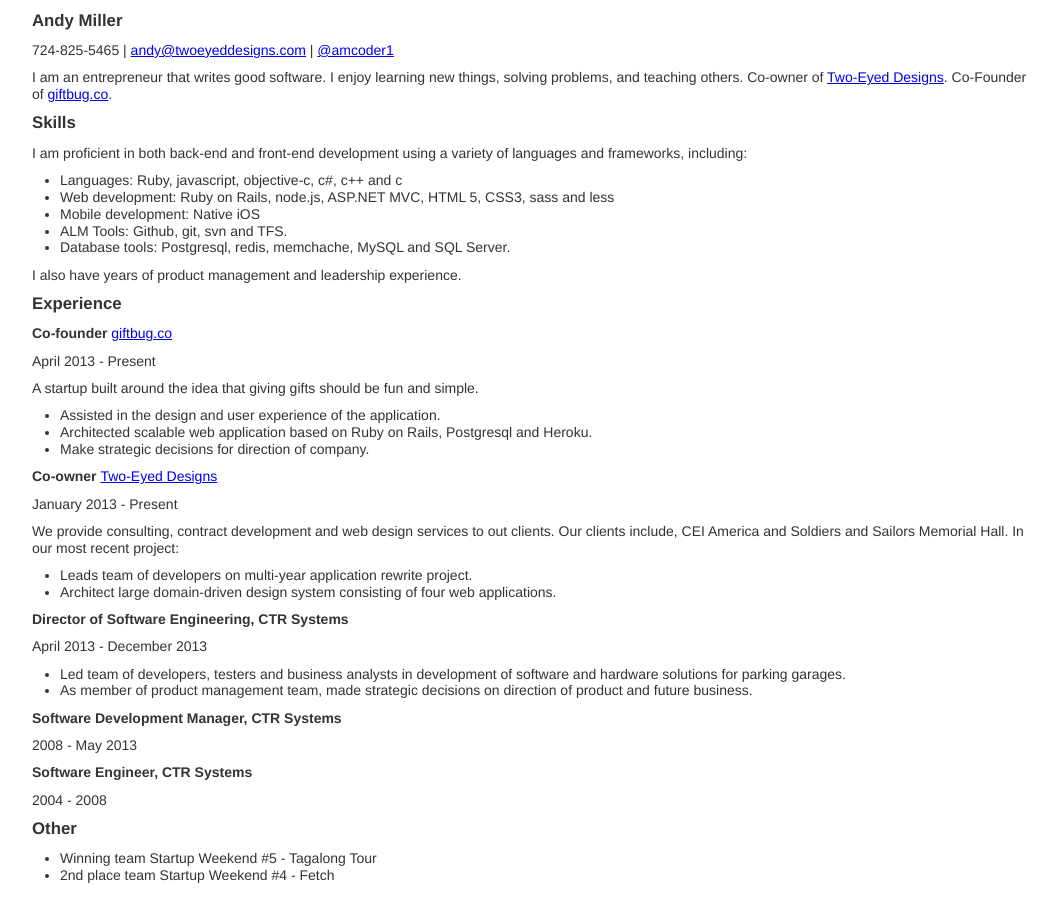
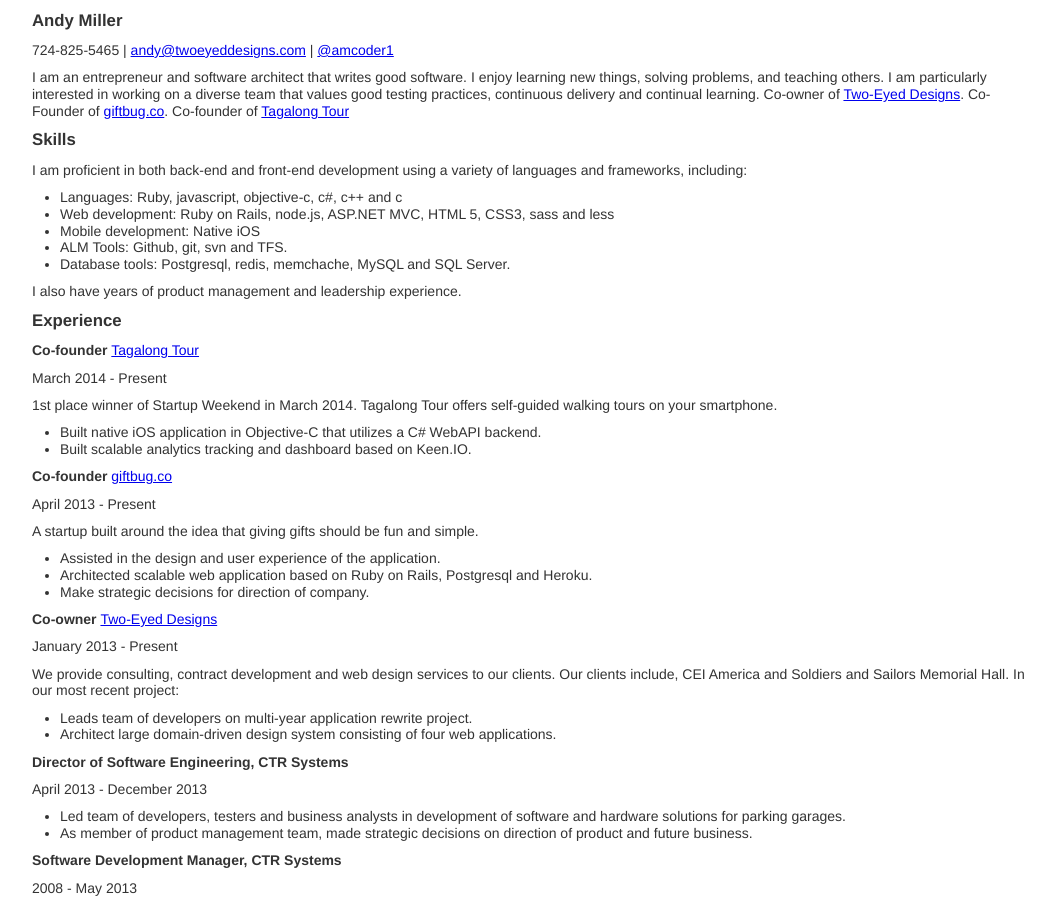
Before and after one commit to amcoder/resume, a plain HTML site: page index.html in a window 1280 px wide. Shown: the top 900 px of the page, without its empty margins (108-1165 px from the left). Drawn offline with Linux system fonts and the light colour scheme.

Commit message:
Update resume for TopTal interview

```diff
--- a/index.html
+++ b/index.html
@@ -57,23 +57,30 @@
 
         </p>
         <p>
-          I am an entrepreneur that writes good software. I enjoy learning new things, solving problems,
-          and teaching others. Co-owner of <a href="http://twoeyeddesigns.com">Two-Eyed Designs</a>.
+          I am an entrepreneur and software architect that writes good software.
+          I enjoy learning new things, solving problems, and teaching others. I
+          am particularly interested in working on a diverse team that values
+          good testing practices, continuous delivery and continual learning.
+          Co-owner of <a href="http://twoeyeddesigns.com">Two-Eyed Designs</a>.
           Co-Founder of <a href="http://giftbug.co">giftbug.co</a>.
+          Co-founder of <a href="http://tagalongtour.com">Tagalong Tour</a>
         </p>
       </section>
 
       <section id="skills">
         <h1>Skills</h1>
         <p>
-          I am proficient in both back-end and front-end development using a variety of languages and frameworks, including:
+          I am proficient in both back-end and front-end development using a
+          variety of languages and frameworks, including:
         </p>
         <ul>
           <li>Languages: Ruby, javascript, objective-c, c#, c++ and c</li>
-          <li>Web development: Ruby on Rails, node.js, ASP.NET MVC, HTML 5, CSS3, sass and less</li>
+          <li>Web development: Ruby on Rails, node.js, ASP.NET MVC, HTML 5,
+            CSS3, sass and less</li>
           <li>Mobile development: Native iOS</li>
           <li>ALM Tools: Github, git, svn and TFS.</li>
-          <li>Database tools: Postgresql, redis, memchache, MySQL and SQL Server.</li>
+          <li>Database tools: Postgresql, redis, memchache, MySQL and SQL
+            Server.</li>
         </ul>
 
         <p>
@@ -86,15 +93,35 @@
 
         <section class="job">
           <h1>
+            Co-founder <a href="http://tagalongtour.com">Tagalong Tour</a>
+          </h1>
+          <p class="timeframe">March 2014 - Present</p>
+          <p>
+            1st place winner of Startup Weekend in March 2014. Tagalong Tour
+            offers self-guided walking tours on your smartphone.
+          </p>
+          <ul>
+            <li>Built native iOS application in Objective-C that utilizes a C#
+              WebAPI backend.</li>
+            <li>Built scalable analytics tracking and dashboard based on
+              Keen.IO.</li>
+          </ul>
+        </section>
+
+        <section class="job">
+          <h1>
             Co-founder <a href="http://giftbug.co">giftbug.co</a>
           </h1>
           <p class="timeframe">April 2013 - Present</p>
           <p>
-            A startup built around the idea that giving gifts should be fun and simple.
+            A startup built around the idea that giving gifts should be fun and
+            simple.
           </p>
           <ul>
-            <li>Assisted in the design and user experience of the application.</li>
-            <li>Architected scalable web application based on Ruby on Rails, Postgresql and Heroku.</li>
+            <li>Assisted in the design and user experience of the
+              application.</li>
+            <li>Architected scalable web application based on Ruby on Rails,
+              Postgresql and Heroku.</li>
             <li>Make strategic decisions for direction of company.</li>
           </ul>
         </section>
@@ -105,13 +132,15 @@
           </h1>
           <p class="timeframe">January 2013 - Present</p>
           <p>
-            We provide consulting, contract development and web design services to out clients.
-            Our clients include, CEI America and Soldiers and Sailors Memorial Hall.
-            In our most recent project:
+            We provide consulting, contract development and web design services
+            to our clients. Our clients include, CEI America and Soldiers and
+            Sailors Memorial Hall. In our most recent project:
           </p>
           <ul>
-            <li>Leads team of developers on multi-year application rewrite project.</li>
-            <li>Architect large domain-driven design system consisting of four web applications.</li>
+            <li>Leads team of developers on multi-year application rewrite
+              project.</li>
+            <li>Architect large domain-driven design system consisting of four
+              web applications.</li>
           </ul>
         </section>
 
@@ -122,12 +151,13 @@
           <p class="timeframe">April 2013 - December 2013</p>
           <ul>
             <li>
-              Led team of developers, testers and business analysts in development
-              of software and hardware solutions for parking garages.
+              Led team of developers, testers and business analysts in
+              development of software and hardware solutions for parking
+              garages.
             </li>
             <li>
-              As member of product management team, made strategic decisions on direction of product
-              and future business.
+              As member of product management team, made strategic decisions on
+              direction of product and future business.
             </li>
           </ul>
         </section>
```
